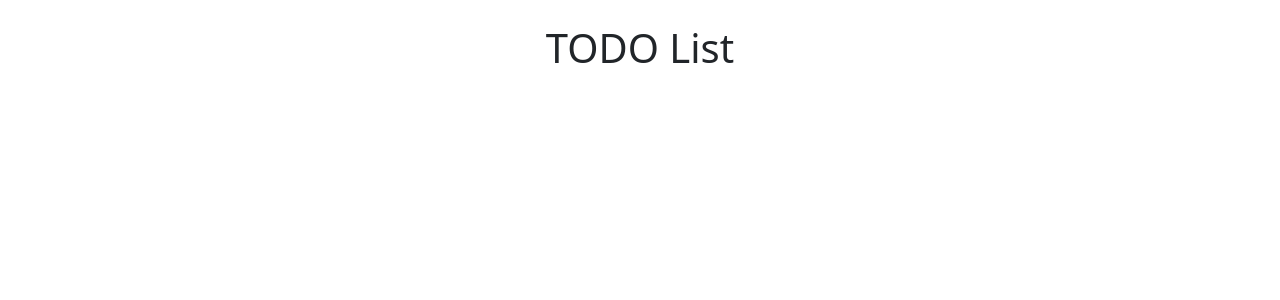
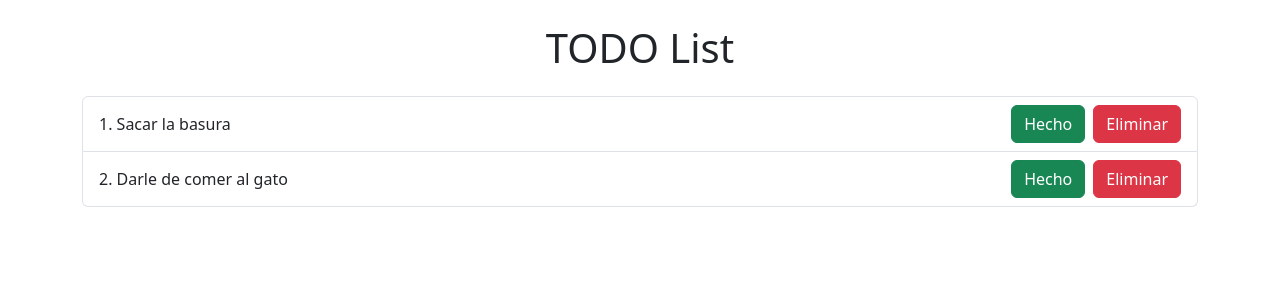
Before and after one commit to damaaaar/todo-list, an Angular app: page / in a window 1280 px wide. Shown: the top 300 px of the page. Built offline with nearby package versions, Linux system fonts and the light colour scheme.

Commit message:
[ADD] first list view

```diff
--- a/package.json
+++ b/package.json
@@ -20,6 +20,7 @@
     "@angular/router": "^17.0.0",
     "rxjs": "~7.8.0",
     "tslib": "^2.3.0",
+    "uuid": "^13.0.0",
     "zone.js": "~0.14.2"
   },
   "devDependencies": {
--- a/src/app/app.component.html
+++ b/src/app/app.component.html
@@ -1 +1 @@
-<main-page></main-page>
+<todo-main-page></todo-main-page>
--- a/src/app/todo/components/tasks-list/tasks-list.component.html
+++ b/src/app/todo/components/tasks-list/tasks-list.component.html
@@ -1 +1,20 @@
-<p>tasks-list works!</p>
+<div class="mt-4">
+  <ul class="list-group">
+    <li
+      class="list-group-item"
+      *ngFor="let task of tasksList;index as i"
+    >
+
+      <div class="d-flex justify-content-between align-items-center">
+
+        {{i + 1}}. {{ task.description }}
+
+        <section class="d-flex align-items-center gap-2">
+          <button class="btn btn-success">Hecho</button>
+          <button class="btn btn-danger">Eliminar</button>
+        </section>
+      </div>
+
+    </li>
+  </ul>
+</div>
--- a/src/app/todo/components/tasks-list/tasks-list.component.ts
+++ b/src/app/todo/components/tasks-list/tasks-list.component.ts
@@ -1,10 +1,27 @@
-import { Component } from '@angular/core';
+import { Component } from '@angular/core'
+
+import { v4 as generateId } from 'uuid'
+
+import { Task } from '../../interfaces/task'
 
 @Component({
-  selector: 'app-tasks-list',
+  selector: 'todo-tasks-list',
   templateUrl: './tasks-list.component.html',
-  styleUrl: './tasks-list.component.css'
+  styleUrl: './tasks-list.component.css',
 })
 export class TasksListComponent {
-
+  public tasksList: Task[] = [
+    {
+      id: generateId(),
+      description: 'Sacar la basura',
+      priority: 10,
+      done: false,
+    },
+    {
+      id: generateId(),
+      description: 'Darle de comer al gato',
+      priority: 20,
+      done: false,
+    },
+  ]
 }
--- a/src/app/todo/interfaces/task.ts
+++ b/src/app/todo/interfaces/task.ts
@@ -2,5 +2,5 @@ export interface Task {
   id: string
   description: string
   priority: number
-  state: boolean
+  done: boolean
 }
--- a/src/app/todo/pages/main-page/main-page.component.html
+++ b/src/app/todo/pages/main-page/main-page.component.html
@@ -1,7 +1,10 @@
 <main class="container text-center">
 
   <section class="mt-4 mb-4">
+
     <h1>TODO List</h1>
+
+    <todo-tasks-list></todo-tasks-list>
   </section>
 
 </main>
--- a/src/app/todo/pages/main-page/main-page.component.ts
+++ b/src/app/todo/pages/main-page/main-page.component.ts
@@ -1,7 +1,7 @@
 import { Component } from '@angular/core'
 
 @Component({
-  selector: 'main-page',
+  selector: 'todo-main-page',
   templateUrl: './main-page.component.html',
   styleUrl: './main-page.component.css',
 })
```
Also changed, not shown: 1 other file (tests, documents, lock files or other folders).
